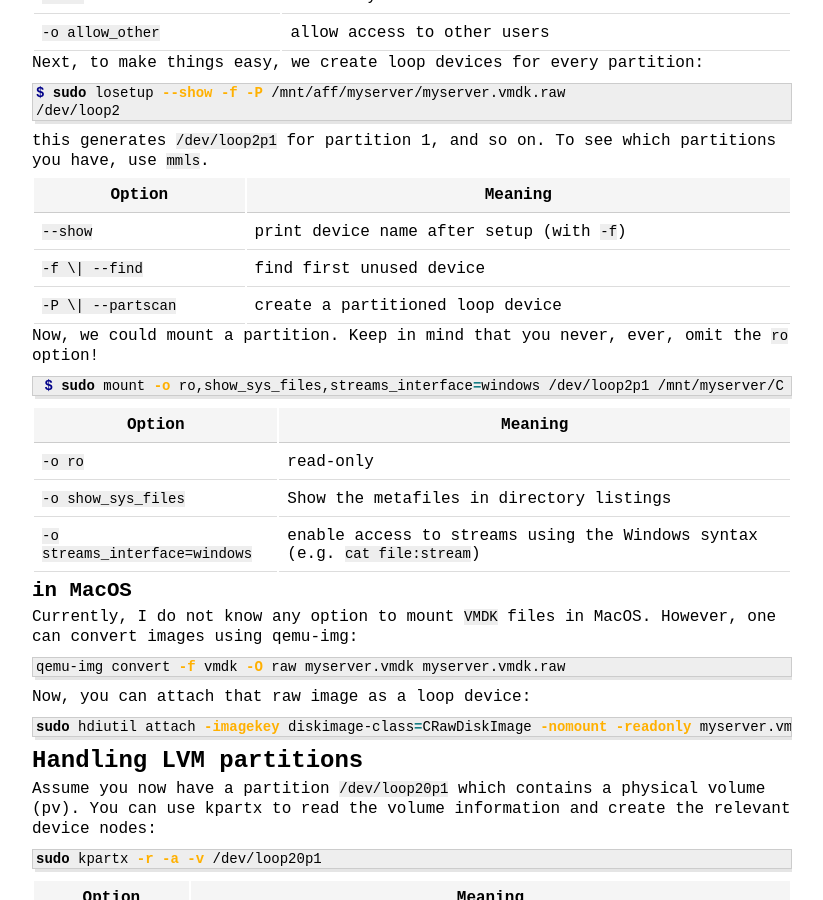
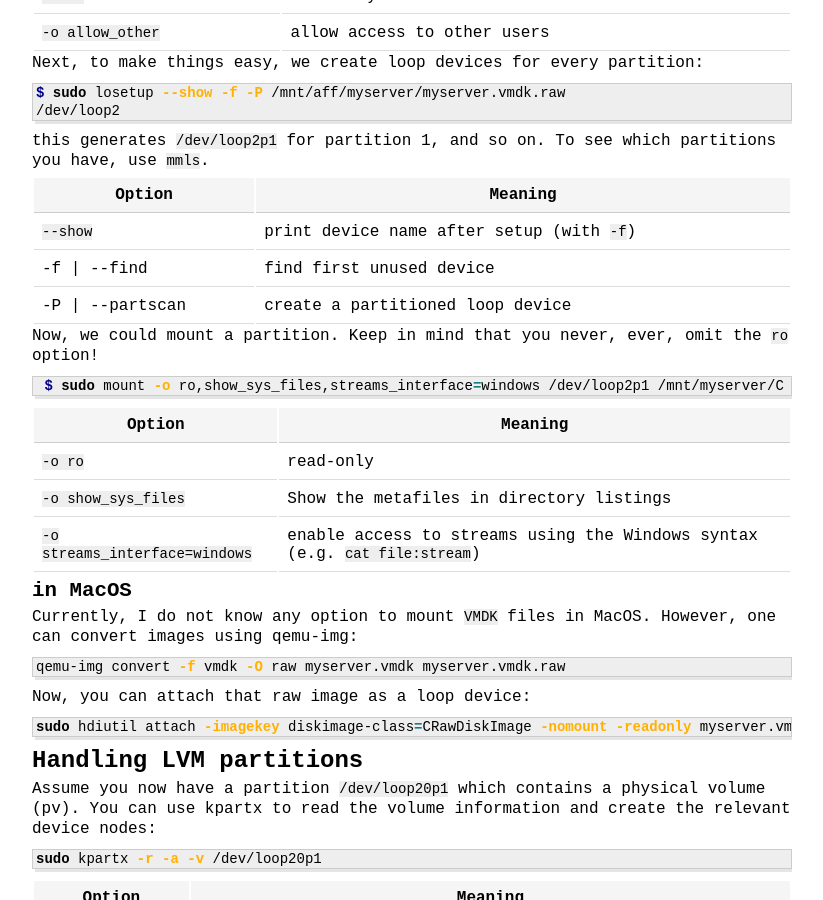
Before and after one commit to janstarke/janstarke.github.io, a Jekyll site: the page built from pages/triage.md, in a window 1280 px wide and 900 px high, scrolled down 612 px. Shown: the whole window, without its empty margins (228-1051 px from the left). Built offline with Jekyll 4.4.1, drawn with Linux system fonts in a browser that asks for light colours; some of the changed lines change nothing that is shown.

Commit message:
use different pipe symbols

```diff
--- a/pages/triage.md
+++ b/pages/triage.md
@@ -45,8 +45,8 @@ this generates `/dev/loop2p1` for partition 1, and so on. To see which partition
 | Option | Meaning |
 |--------|---------|
 | `--show` | print device name after setup  (with `-f`) |
-| `-f \| --find` | find first unused device |
-| `-P \| --partscan` | create a partitioned loop device |
+| <code>-f &#124; --find</code> | find first unused device |
+| <code>-P &#124; --partscan</code> | create a partitioned loop device |
 
 Now, we could mount a partition. Keep in mind that you never, ever, omit the `ro` option!
 
```
